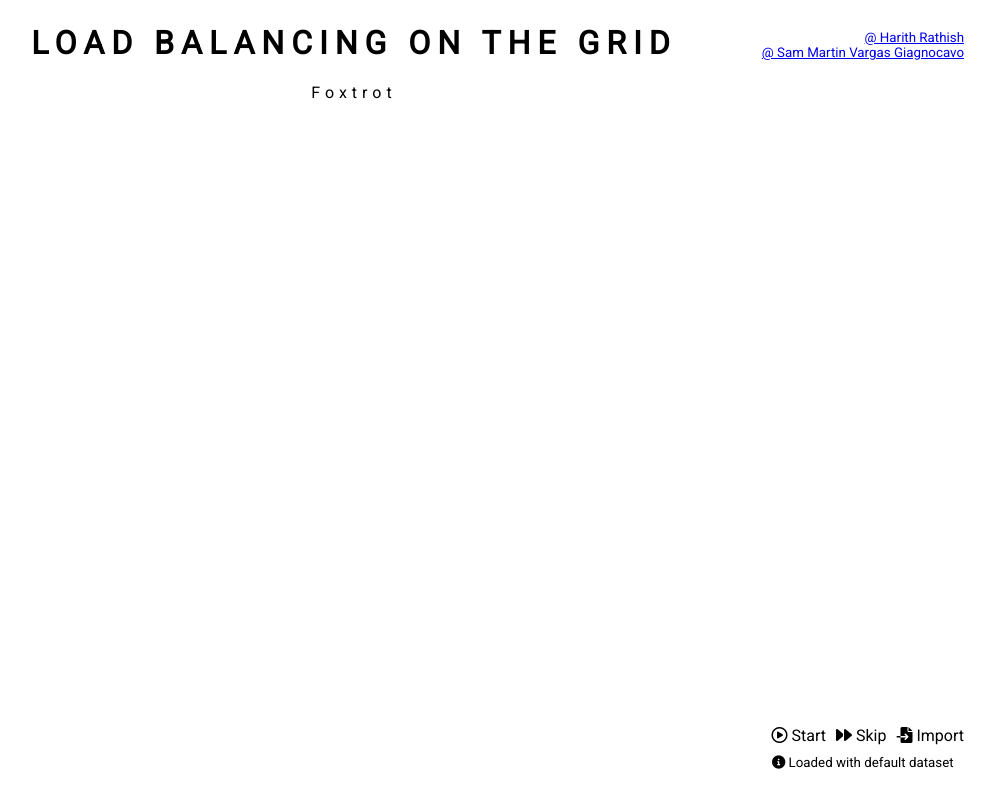
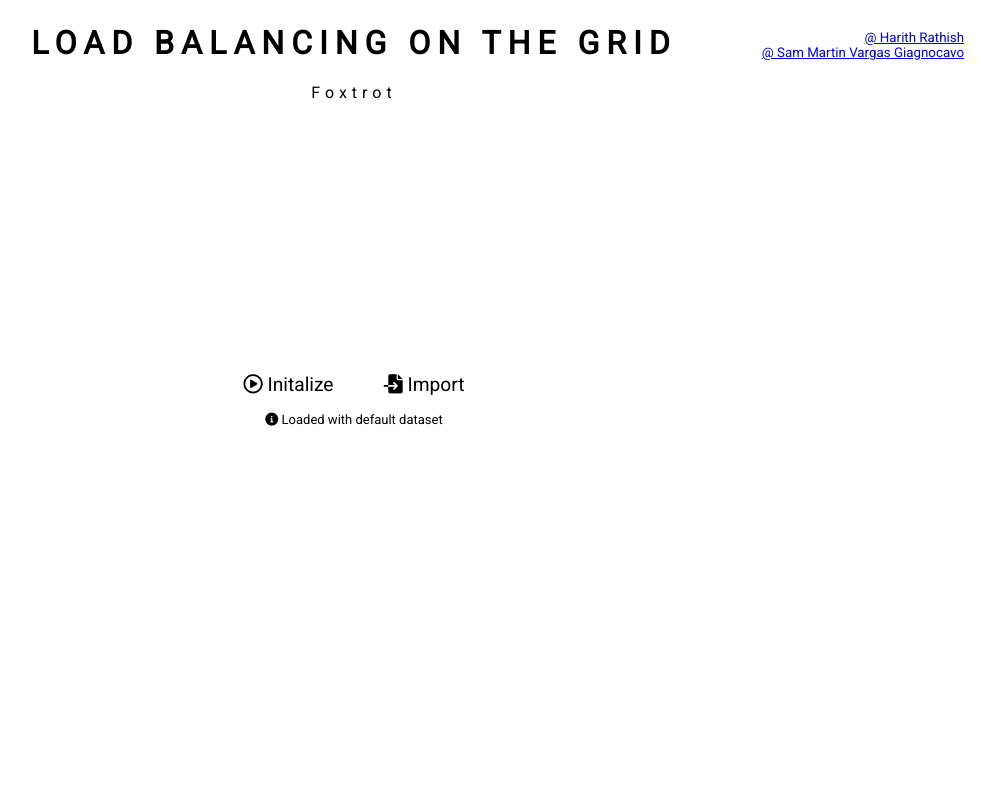
Before and after one commit to harith1996/smart-grid-simulation, a plain HTML site: page web/index.html in a window 1280 px wide. Shown: the whole page, without its empty margins (286-1280 px from the left). Drawn offline with nearby package versions, Linux system fonts and the light colour scheme; no server answers.

Commit message:
QoL/UI improvements

```diff
--- a/web/index.css
+++ b/web/index.css
@@ -15,6 +15,22 @@ body {
     font-weight: 100;
 }
 
+#options {
+    position: absolute;
+    display: flex;
+    flex-direction: column;
+    top: 50%;
+    left: 50%;
+    width: 50%;
+    transform: translate(-50%, -50%);
+    font-size: larger;
+    z-index: 1;
+}
+
+#options div {
+    text-align: center;
+}
+
 #authors {
    z-index: 10; font-size: smaller; position: fixed; top: 30; right: 30; display: flex; text-align: end; justify-content: flex-end; flex-direction: column;
 }
--- a/web/index.html
+++ b/web/index.html
@@ -1,4 +1,5 @@
 <html>
+
 <head>
     <title>Grid Load Sim - IoT</title>
     <script type="text/javascript" src="https://unpkg.com/vis-network/standalone/umd/vis-network.min.js"></script>
@@ -9,6 +10,7 @@
     <link rel="stylesheet" href="https://cdnjs.cloudflare.com/ajax/libs/font-awesome/6.0.0-beta3/css/all.min.css">
     <link rel="stylesheet" href="index.css">
 </head>
+
 <body>
     <div id="title" class="animate__animated animate__fadeInDown">
         <h1>LOAD BALANCING ON THE GRID</h1>
@@ -18,25 +20,46 @@
         <a href="mailto:sam.martin@post.au.dk">@ Harith Rathish</a>
         <a href="mailto:sam.martin@post.au.dk">@ Sam Martin Vargas Giagnocavo</a>
     </div>
+    <div id="options" class="animate__animated animate__fadeIn">
+        <div style="display: flex; justify-content: center;">
+            <div style="cursor: pointer;" onclick="initSim()">
+                <i class="far fa-play-circle"></i>
+                <span>Initalize</span>
+            </div>
+            <div style="width: 50px"></div>
+            <div style="cursor: pointer;">
+                <i class="fas fa-file-import"></i>
+                <span>Import</span>
+            </div>
+        </div>
+        <div style="margin-top: 1rem; font-size: small;">
+            <i class="fas fa-info-circle"></i>
+            <span>Loaded with default dataset</span>
+        </div>
+    </div>
     <div id="vis"></div>
-    <div style="position: fixed; bottom: 30px; right: 30px; display: flex; flex-direction: column;">
+    <div id="toolbar" style="position: fixed; bottom: 30px; right: 30px; display: none; flex-direction: column;">
         <div id="toolbar-buttons" style="display: flex;">
-            <div style="margin-left: 10px; cursor: pointer;" onclick="initSim()">
-                <i class="far fa-play-circle"></i>
-                <span>Start</span>
+            <div style="margin-left: 10px; cursor: pointer;" onclick="updateSim()">
+                <i class="fas fa-play"></i>
+                <span>Run</span>
             </div>
-            <div style="margin-left: 10px; cursor: pointer;" onclick="updateSim()">
+            <div style="margin-left: 10px; cursor: pointer;" onclick="pauseSim()">
+                <i class="fas fa-pause"></i>
+                <span>Pause</span>
+            </div>
+            <div style="margin-left: 10px; cursor: pointer;" onclick="skipSim()">
                 <i class="fas fa-forward"></i>
                 <span>Skip</span>
-            </div>
-            <div style="margin-left: 10px; cursor: pointer;">
-                <i class="fas fa-file-import"></i>
-                <span>Import</span>
             </div>
         </div>
         <div id="toolbar-info" style="margin: auto; margin-top: 10px; font-size: smaller;">
             <i class="fas fa-info-circle"></i>
             <span>Loaded with default dataset</span>
+        </div>
+        <div style="margin: auto; margin-top: 10px; font-size: smaller;">
+            <i class="far fa-clock"></i>
+            <span>Last updated </span><span id="toolbar-time"></span>
         </div>
     </div>
 </body>
@@ -44,4 +67,5 @@
     <script src="https://cdnjs.cloudflare.com/ajax/libs/socket.io/4.4.0/socket.io.js"></script>
     <script src="index.js"></script>
 </footer>
+
 </html>
--- a/web/index.js
+++ b/web/index.js
@@ -7,6 +7,7 @@ var socket = io();
 let updateInterval
 
 let container = document.getElementById("vis")
+var toolbarTime = document.getElementById("toolbar-time")
 const visOptions = {
     nodes: {
         shape: "dot",
@@ -31,14 +32,22 @@ const visOptions = {
 };
 
 function uuidv4() {
-    return ([1e7]+-1e3+-4e3+-8e3+-1e11).replace(/[018]/g, c =>
-      (c ^ crypto.getRandomValues(new Uint8Array(1))[0] & 15 >> c / 4).toString(16)
+    return ([1e7] + -1e3 + -4e3 + -8e3 + -1e11).replace(/[018]/g, c =>
+        (c ^ crypto.getRandomValues(new Uint8Array(1))[0] & 15 >> c / 4).toString(16)
     );
 }
 
 function initSim() {
+    var opts = document.getElementById("options")
+    opts.classList.add("animate__animated", "animate__fadeOut", "animate__faster")
+    opts.addEventListener('animationend', () => {
+        var toolbar = document.getElementById("toolbar")
+        toolbar.style.display = "flex"
+        toolbarTime.innerText = new Date().toLocaleTimeString()
+        toolbar.classList.add("animate__animated", "animate__backInRight")
+    });
     userid = uuidv4()
-    socket.emit('init', { userid:  userid});
+    socket.emit('init', { userid: userid });
 }
 
 socket.on('init-res', function (data) {
@@ -48,33 +57,33 @@ socket.on('init-res', function (data) {
 })
 
 function updateSim() {
-    updateInterval = setInterval(() => {
-        console.log("triggered update")
-        socket.emit('update', { userid:  userid});
-    }, 1000)
+    if (updateInterval == undefined) {
+        updateInterval = setInterval(() => {
+            toolbarTime.innerText = new Date().toLocaleTimeString()
+            socket.emit('update', { userid: userid });
+        }, 1000)
+    }
 }
 
 socket.on('update-res', function (data) {
     nodes.update(data.nodes)
     edges.update(data.edges)
-    console.log(data.unlinks)
     edges.remove(data.unlinks)
-    // edges.update(data.edges)
-    // edges.clear()
-    // edges.add(data.edges)
 })
 
 function skipSim() {
     clearInterval(updateInterval)
-    socket.emit('skip', { userid:  userid});
+    updateInterval = undefined
+    socket.emit('skip', { userid: userid });
 }
 
 socket.on('skip-res', function (data) {
     nodes.update(data.nodes)
     edges.update(data.edges)
-    console.log(data.unlinks)
     edges.remove(data.unlinks)
-    // edges.update(data.edges)
-    // edges.clear()
-    // edges.add(data.edges)
 })
+
+function pauseSim() {
+    clearInterval(updateInterval)
+    updateInterval = undefined
+}
```
